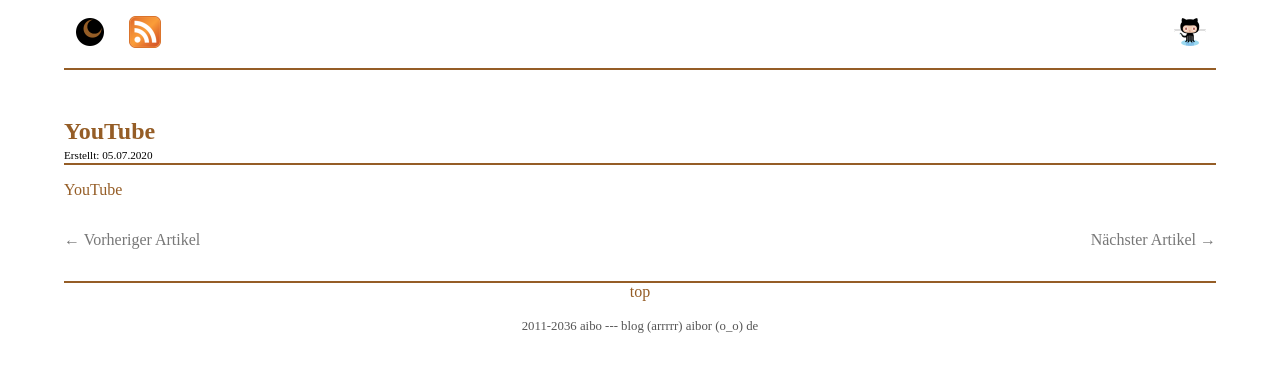
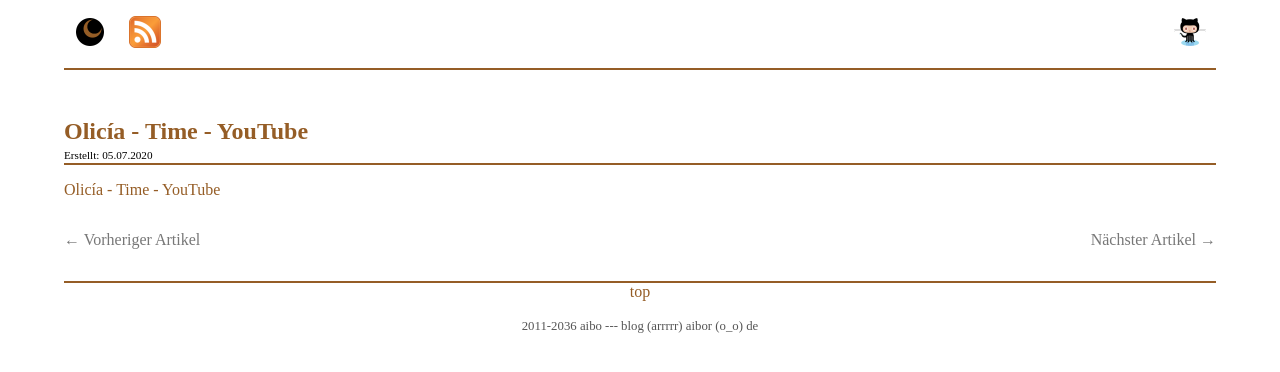
Before and after one commit to aibor/aibor.github.com, a Jekyll site: the page built from _posts/2020-07-05-191937.html, in a window 1280 px wide. Shown: the top 372 px of the page. Built offline with Jekyll 4.4.1, drawn with Linux system fonts in a browser that asks for light colours.

Commit message:
fix title

```diff
--- a/_posts/2020-07-05-191937.html
+++ b/_posts/2020-07-05-191937.html
@@ -2,6 +2,6 @@
 layout: post
 categories: links
 date: 2020-07-05 19:19:38
-title: "YouTube"
+title: "Olicía - Time - YouTube"
 ---
-<a href="https://www.youtube.com/watch?v=yRWbmp5ClZs" title="YouTube">YouTube</a>
+<a href="https://www.youtube.com/watch?v=yRWbmp5ClZs" title="Olicía - Time - YouTube">Olicía - Time - YouTube</a>
```
